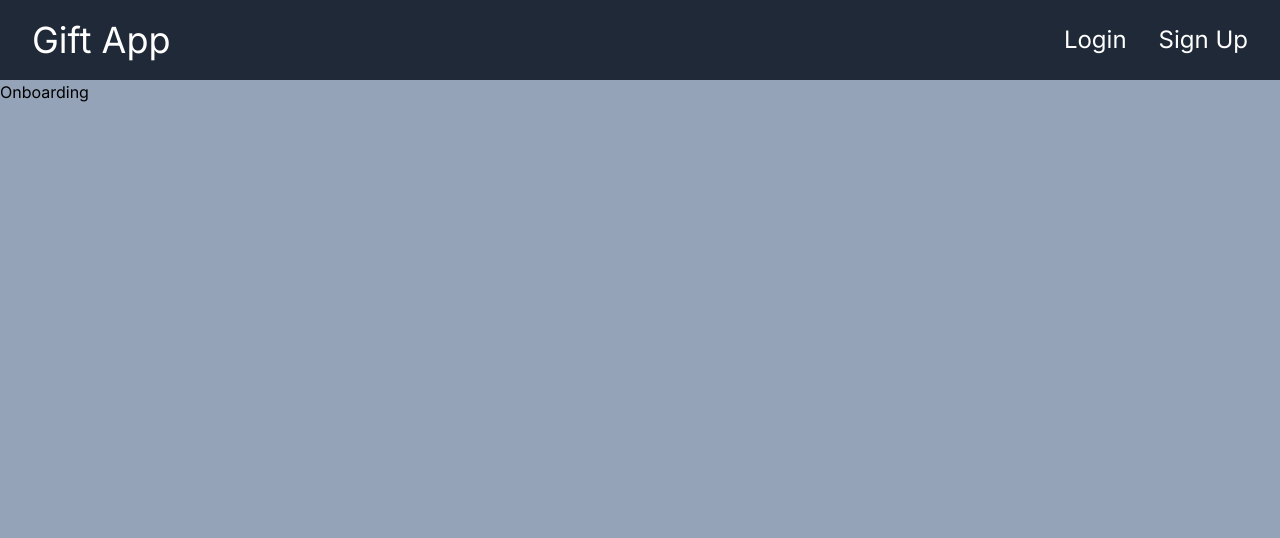
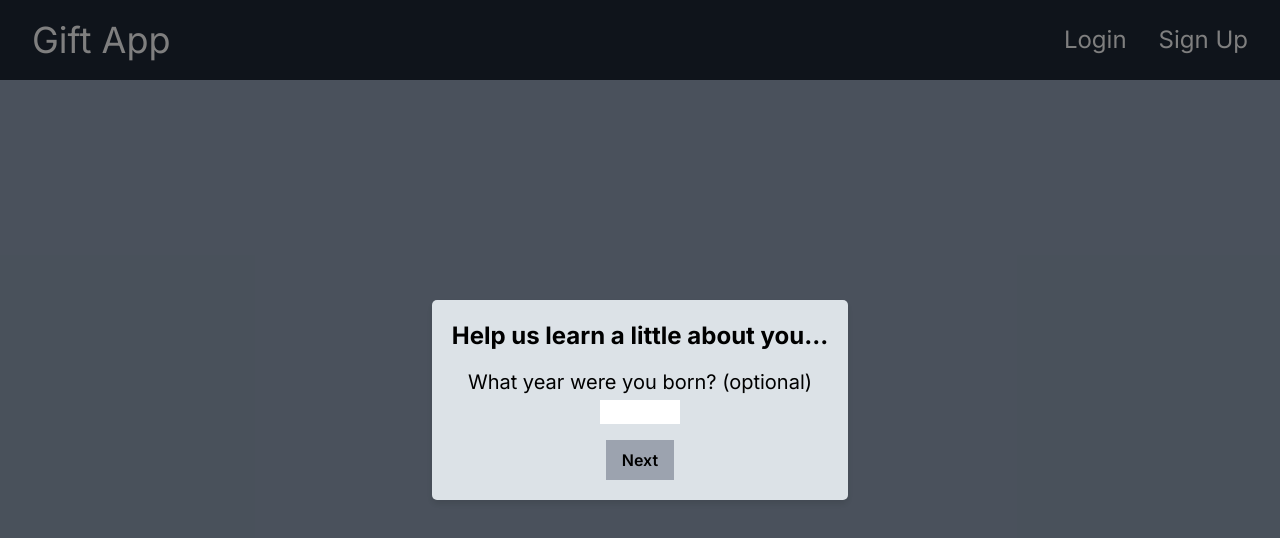
Before and after one commit to kizido/giftro, a Next.js app: page /dashboard in a window 1280 px wide. Shown: the top 538 px of the page. Built offline with nearby package versions, Linux system fonts and the light colour scheme; no server answers.

Commit message:
feat: create modal on dashboard entry if first time user

```diff
--- a/src/app/dashboard/page.tsx
+++ b/src/app/dashboard/page.tsx
@@ -1,8 +1,12 @@
 "use client";
+import OnboardingModal from "@/lib/components/OnboardingModal";
+import { Session } from "next-auth";
+import { getSession } from "next-auth/react";
 import { useEffect, useState } from "react";
 
 export default function page() {
   const [isFirstTimeUser, setIsFirstTimeUser] = useState(false);
+  const [modalOpen, setModalOpen] = useState(true);
 
   useEffect(() => {
     const checkIsFirstTimeUser = async () => {
@@ -14,6 +18,7 @@ export default function page() {
           },
         });
         const responseData = await response.json();
+        console.log("Response: " + responseData);
         setIsFirstTimeUser(responseData);
       } catch (e) {
         console.log(e);
@@ -21,5 +26,21 @@ export default function page() {
     };
     checkIsFirstTimeUser();
   }, []);
-  return <div>{isFirstTimeUser ? <p>WELCOME TO DASHBOARD</p> : <p>Onboarding</p>}</div>;
+  return (
+    <div>
+      {
+        <OnboardingModal isOpen={modalOpen} onClose={() => setModalOpen(false)}>
+          <form className="flex flex-col items-center">
+            <h1 className="mb-4 text-2xl font-bold">
+              Help us learn a little about you...
+            </h1>
+            <label className="block pb-1 text-xl">What year were you born? (optional)</label>
+            <input className="mb-4 w-20 px-2 text-center"/>
+
+            <button className="px-4 py-2 bg-gray-400 font-semibold">Next</button>
+          </form>
+        </OnboardingModal>
+      }
+    </div>
+  );
 }
--- /dev/null
+++ b/src/app/ui/modal.module.css
@@ -0,0 +1,19 @@
+.modalBackdrop {
+    position: fixed;
+    top: 0;
+    left: 0;
+    width: 100%;
+    height: 100%;
+    background-color: rgba(0, 0, 0, 0.5);
+    display: flex;
+    justify-content: center;
+    align-items: center;
+  }
+
+  .modalContent {
+    background: rgb(220, 226, 231);
+    padding: 20px;
+    border-radius: 5px;
+    max-width: 35rem;
+    box-shadow: 0 4px 6px rgba(0, 0, 0, 0.1);
+  }
--- /dev/null
+++ b/src/lib/components/OnboardingModal.tsx
@@ -0,0 +1,26 @@
+import React from "react";
+import styles from "../../app/ui/modal.module.css";
+
+type OnboardingModalProps = {
+  isOpen: boolean;
+  onClose: () => void; // Define onClose as a function that doesn't return anything
+  children: React.ReactNode; // React.ReactNode covers anything that is renderable
+};
+
+export default function OnboardingModal({
+  isOpen,
+  onClose,
+  children,
+}: OnboardingModalProps) {
+  if (!isOpen) {
+    return null;
+  }
+
+  return (
+    <div className={styles.modalBackdrop}>
+      <div className={styles.modalContent} onClick={(e) => e.stopPropagation()}>
+        {children}
+      </div>
+    </div>
+  );
+}
```
